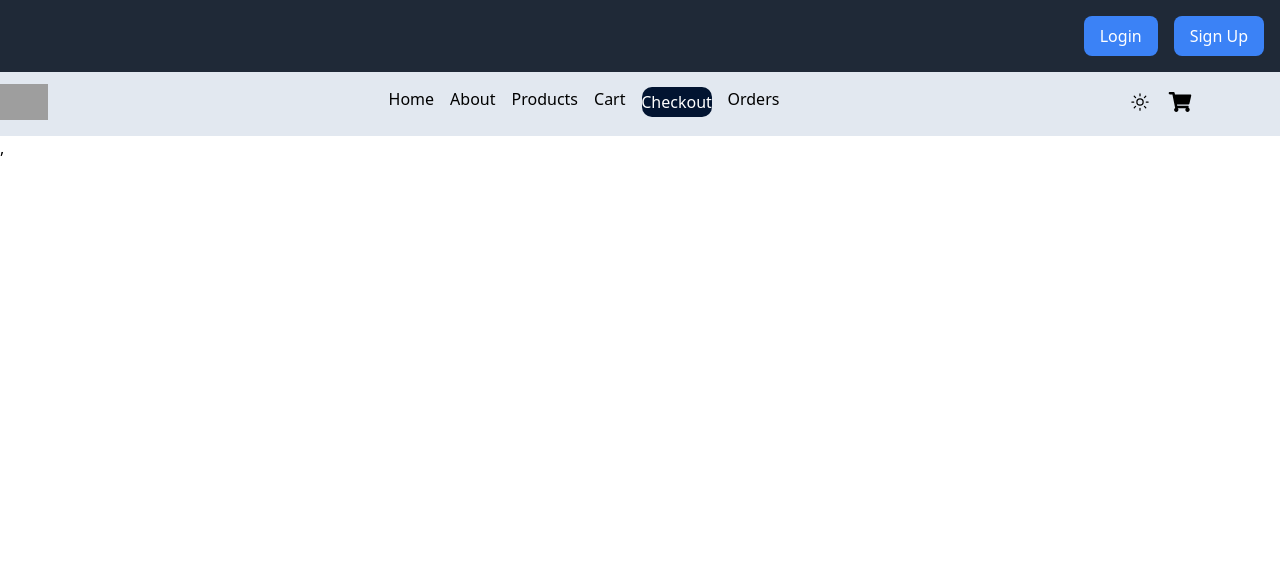
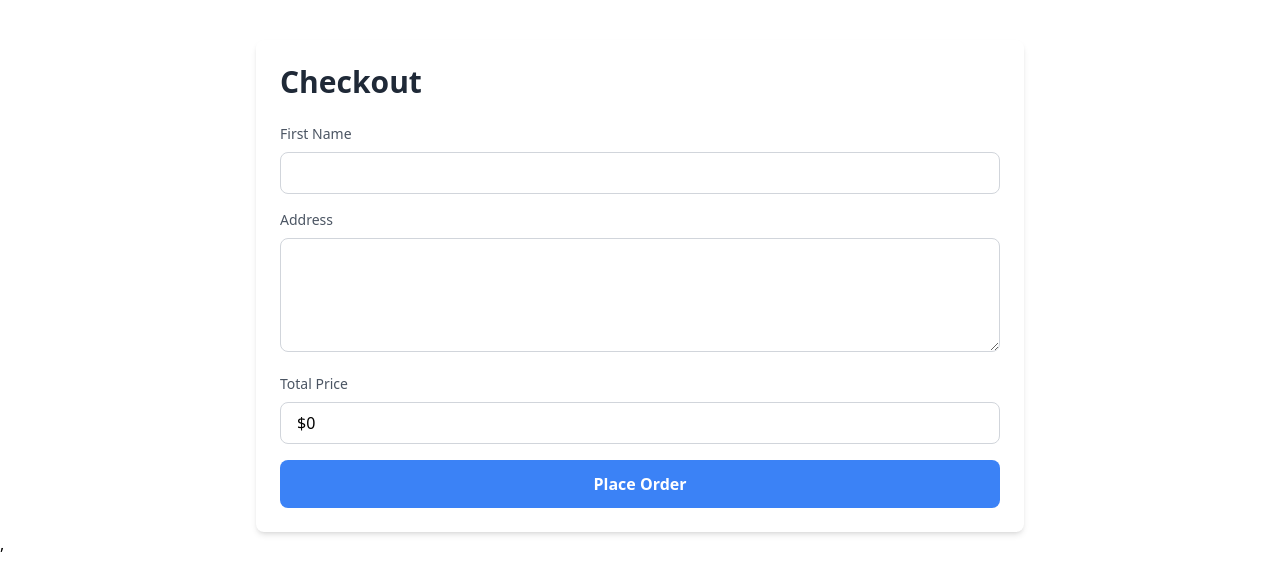
Before and after one commit to aryan-labs/Comfy-project, a React (Vite) app: page /checkout in a window 1280 px wide. Shown: the top 574 px of the page. Built offline with nearby package versions, Linux system fonts and the light colour scheme; grey boxes are pictures that could not be loaded.

Commit message:
created cheout and order page

```diff
--- a/src/Header.jsx
+++ b/src/Header.jsx
@@ -1,6 +1,6 @@
 import React from 'react';
 import { useSelector, useDispatch } from 'react-redux';
-import { logout } from './Pages/authSlice';  // Import logout action
+import { logout } from './Pages/authSlice.js';  // Import logout action
 import { useNavigate } from 'react-router-dom';
 
 const Header = () => {
@@ -16,7 +16,7 @@ const Header = () => {
   return (
     <header className="bg-gray-800 text-white p-4 flex justify-between items-center">
       <div>
-        <h1 className="text-2xl font-bold"></h1>
+        <h1 className="text-2xl font-bold">My Application</h1>
       </div>
       <div className="flex items-center">
         {user ? (
--- a/src/Pages/Cart.jsx
+++ b/src/Pages/Cart.jsx
@@ -4,6 +4,7 @@ import { useSelector, useDispatch } from 'react-redux';
 import { removeItem, clearCart } from '../CartSlice';
 import Header from '../../src/Header';
 import Navbar from '../components/Navbar'
+import { Navigate, NavLink } from 'react-router-dom';
 const Cart = () => {
   const { items, totalQuantity, totalPrice } = useSelector((state) => state.cart);
   const dispatch = useDispatch();
@@ -68,8 +69,8 @@ const Cart = () => {
           <h1 >Total Amount:<span className='ml-28'>${totalPrice.toFixed(2)+5}</span></h1>
 
           </div>
-                     <button className='bg-blue-600 w-72 h-10 ml-5 rounded-lg mt-4 text-white '>PROCEED TO CHECKOUT</button>
-         </div>
+                  <NavLink to='/checkout' >  <button className='bg-blue-600 w-72 h-10 ml-5 rounded-lg mt-4 text-white '>PROCEED TO CHECKOUT</button>
+         </NavLink></div>
           </div>
     </div>
   );
--- a/src/Pages/CheckOut.jsx
+++ b/src/Pages/CheckOut.jsx
@@ -1,14 +1,91 @@
-import React from 'react'
-import Header from '../Header'
-import Navbar from '../components/Navbar'
+// Checkout.js
+import React, { useState } from 'react';
+import { useSelector } from 'react-redux';
+import { useNavigate } from 'react-router-dom';
 
-const CheckOut = () => {
+const Checkout = () => {
+  const navigate = useNavigate();
+  const { totalPrice } = useSelector((state) => state.cart);
+
+  const [firstName, setFirstName] = useState('');
+  const [address, setAddress] = useState('');
+
+  const handlePlaceOrder = () => {
+    const newOrder = {
+      firstName,
+      address,
+      totalPrice,
+      date: new Date().toLocaleString(),
+    };
+
+    // Get existing orders from localStorage (if any)
+    const existingOrders = JSON.parse(localStorage.getItem('orders')) || [];
+
+    // Add the new order to the list of orders
+    existingOrders.push(newOrder);
+
+    // Save all orders back to localStorage
+    localStorage.setItem('orders', JSON.stringify(existingOrders));
+
+    // Navigate to the orders page
+    navigate('/orders');
+  };
+
   return (
-    <div>
-      <Header></Header>
-      <Navbar></Navbar>
+    <div className="max-w-3xl mx-auto p-6 bg-white shadow-md rounded-lg mt-10">
+      <h2 className="text-3xl font-semibold text-gray-800 mb-6">Checkout</h2>
+      <form>
+        <div className="mb-4">
+          <label htmlFor="firstName" className="block text-gray-600 text-sm font-medium mb-2">
+            First Name
+          </label>
+          <input
+            id="firstName"
+            type="text"
+            value={firstName}
+            onChange={(e) => setFirstName(e.target.value)}
+            className="w-full px-4 py-2 border border-gray-300 rounded-lg focus:outline-none focus:ring-2 focus:ring-blue-500"
+            required
+          />
+        </div>
+
+        <div className="mb-4">
+          <label htmlFor="address" className="block text-gray-600 text-sm font-medium mb-2">
+            Address
+          </label>
+          <textarea
+            id="address"
+            value={address}
+            onChange={(e) => setAddress(e.target.value)}
+            className="w-full px-4 py-2 border border-gray-300 rounded-lg focus:outline-none focus:ring-2 focus:ring-blue-500"
+            rows="4"
+            required
+          />
+        </div>
+
+        <div className="mb-4">
+          <label htmlFor="totalPrice" className="block text-gray-600 text-sm font-medium mb-2">
+            Total Price
+          </label>
+          <input
+            id="totalPrice"
+            type="text"
+            value={`$${totalPrice}`}
+            readOnly
+            className="w-full px-4 py-2 border border-gray-300 rounded-lg focus:outline-none"
+          />
+        </div>
+
+        <button
+          type="button"
+          onClick={handlePlaceOrder}
+          className="w-full py-3 bg-blue-500 text-white font-semibold rounded-lg hover:bg-blue-600 transition duration-200"
+        >
+          Place Order
+        </button>
+      </form>
     </div>
-  )
-}
+  );
+};
 
-export default CheckOut
+export default Checkout;
--- a/src/Pages/Order.jsx
+++ b/src/Pages/Order.jsx
@@ -1,15 +1,49 @@
-import React from 'react'
-import Header from '../Header'
-import Navbar from '../components/Navbar'
+// Orders.js
+import React, { useEffect, useState } from 'react';
+import { NavLink } from 'react-router-dom';
 
+const Orders = () => {
+  const [orders, setOrders] = useState([]);
 
-const Order = () => {
+  useEffect(() => {
+    // Retrieve all orders from localStorage
+    const storedOrders = JSON.parse(localStorage.getItem('orders')) || [];
+    setOrders(storedOrders);
+  }, []);
+
   return (
-    <div>
-      <Header></Header>
-      <Navbar></Navbar>
-          </div>
-  )
-}
+    <div className="max-w-4xl mx-auto p-6 bg-white shadow-md rounded-lg mt-10">
+      <h2 className="text-3xl font-semibold text-gray-800 mb-6">Your Orders</h2>
 
-export default Order
+      {orders.length === 0 ? (
+        <p className="text-gray-600">No orders found.</p>
+      ) : (
+        <table className="w-full table-auto">
+          <thead>
+            <tr>
+              <th className="px-4 py-2 border">First Name</th>
+              <th className="px-4 py-2 border">Address</th>
+              <th className="px-4 py-2 border">Total Price</th>
+              <th className="px-4 py-2 border">Date</th>
+            </tr>
+          </thead>
+          <tbody>
+            {orders.map((order, index) => (
+              <tr key={index}>
+                <td className="px-4 py-2 border">{order.firstName}</td>
+                <td className="px-4 py-2 border">{order.address}</td>
+                <td className="px-4 py-2 border">${order.totalPrice}</td>
+                <td className="px-4 py-2 border">{order.date}</td>
+              </tr>
+            ))}
+          </tbody>
+        </table>
+
+      )}
+      <NavLink to='/'><button className='w-32 h-9 rounded-xl bg-blue-600 text-white'>Return To  Home</button></NavLink>
+    </div>
+
+  );
+};
+
+export default Orders;
--- a/src/Pages/authSlice.js
+++ b/src/Pages/authSlice.js
@@ -1,4 +1,3 @@
-// authSlice.js
 import { createSlice, createAsyncThunk } from "@reduxjs/toolkit";
 import { registerUser, loginUser } from "./userApi"; // Import API functions
 
@@ -15,7 +14,6 @@ export const registerUserAsync = createAsyncThunk(
     }
   }
 );
-
 
 // Login user action
 export const loginUserAsync = createAsyncThunk(
@@ -37,7 +35,7 @@ export const loginUserAsync = createAsyncThunk(
 const authSlice = createSlice({
   name: "auth",
   initialState: {
-    user: null,
+    user: JSON.parse(localStorage.getItem("user")) || null, // Retrieve user data from localStorage
     token: localStorage.getItem("authToken") || null, // Retrieve token from localStorage
     loading: false,
     error: null,
@@ -47,6 +45,7 @@ const authSlice = createSlice({
       state.user = null;
       state.token = null;
       localStorage.removeItem("authToken"); // Clear token from storage
+      localStorage.removeItem("user"); // Clear user data from storage
     },
   },
   extraReducers: (builder) => {
@@ -58,9 +57,10 @@ const authSlice = createSlice({
       })
       .addCase(registerUserAsync.fulfilled, (state, action) => {
         state.loading = false;
-        state.user = action.payload.user;
-        state.token = action.payload.token;
-        localStorage.setItem("authToken", action.payload.token); // Save token
+        state.user = action.payload.user; // Save user data
+        state.token = action.payload.token; // Save token
+        localStorage.setItem("authToken", action.payload.token); // Save token to localStorage
+        localStorage.setItem("user", JSON.stringify(action.payload.user)); // Save user data to localStorage
       })
       .addCase(registerUserAsync.rejected, (state, action) => {
         state.loading = false;
@@ -76,6 +76,7 @@ const authSlice = createSlice({
         state.user = action.payload.user; // Save user data
         state.token = action.payload.token; // Save token
         localStorage.setItem("authToken", action.payload.token); // Save token to localStorage
+        localStorage.setItem("user", JSON.stringify(action.payload.user)); // Save user data to localStorage
       })
       .addCase(loginUserAsync.rejected, (state, action) => {
         state.loading = false;
--- a/src/Pages/userApi.jsx
+++ b/src/Pages/userApi.jsx
@@ -1,23 +1,27 @@
-// userApi.js
-// userApi.js
 import axios from 'axios';
+
 const api = 'http://localhost:4000/api/user'; // Your backend URL
 
+// Register user function using axios for consistency
 export const registerUser = async (userData) => {
   try {
-    const response = await axios.post(`${api}/sign-up`, userData);
-    if (response.status === 200) {
-      return response.data; // Ensure the response contains necessary data like user and token
-    } else {
-      throw new Error('Registration failed');
-    }
+    const response = await axios.post(`${api}/sign-up`, userData, {
+      headers: {
+        "Content-Type": "application/json",
+      },
+    });
+    return response.data; // Return the response data for the slice to handle
   } catch (error) {
-    throw new Error(error.response?.data?.message || 'Something went wrong!');
+    throw new Error(error.response?.data?.message || "Failed to register user");
   }
 };
 
-
+// Login user function
 export const loginUser = async (credentials) => {
-  const response = await axios.post(`${api}/login`, credentials);
-  return response.data;  // Return response to handle in the slice
+  try {
+    const response = await axios.post(`${api}/login`, credentials);
+    return response.data;  // Return response to handle in the slice
+  } catch (error) {
+    throw new Error(error.response?.data?.message || "Failed to login user");
+  }
 };
```
Also changed, not shown: src/Pages/Register.jsx (+33 -15 lines), 1 other file (tests, documents, lock files or other folders).
